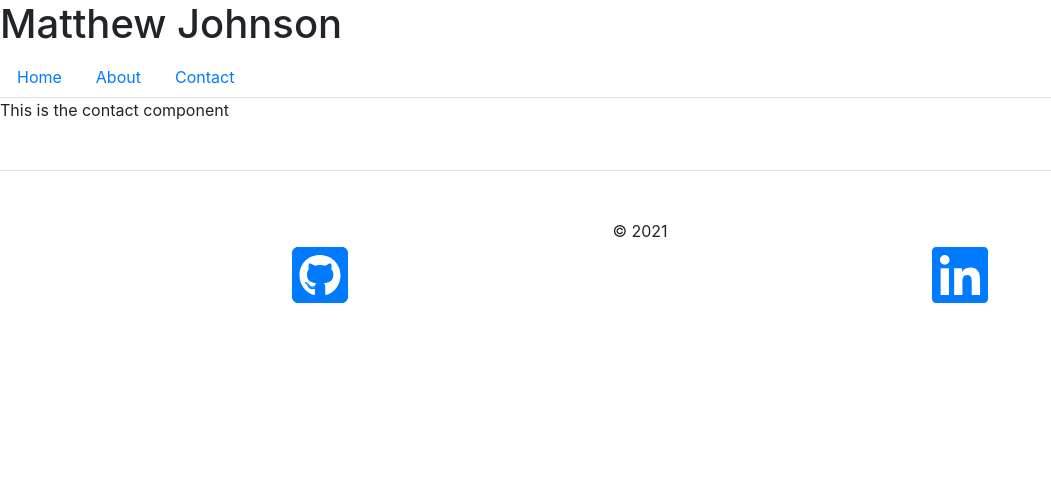
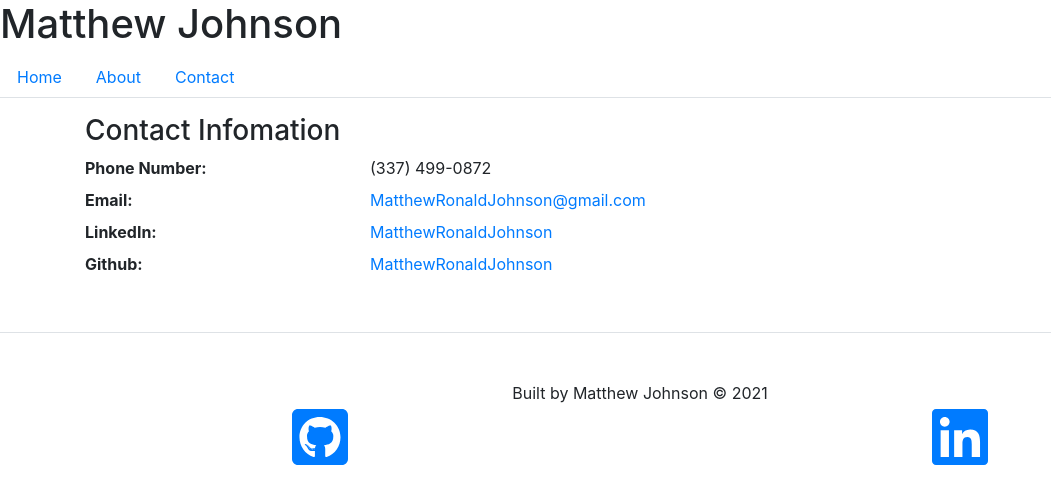
Before and after one commit to MatthewRonaldJohnson/Personal-Portfolio, a React (Create React App) app: page /Contact in a window 1280 px wide. Shown: the top 504 px of the page, without its empty margins (0-1051 px from the left). Built offline with nearby package versions, Linux system fonts and the light colour scheme.

Commit message:
filled out contact info and about pages

```diff
--- a/src/components/Footer/index.js
+++ b/src/components/Footer/index.js
@@ -5,7 +5,7 @@ export default function Footer() {
     return (
         <footer className="pt-4 my-md-5 pt-md-5 border-top container-fluid">
             <div className="text-center">
-                © 2021
+                Built by Matthew Johnson © 2021
             </div>
             <div className="row">
                 <div className="col text-center">
--- a/src/components/NavLink/index.js
+++ b/src/components/NavLink/index.js
@@ -7,7 +7,7 @@ export default function NavLink(props) {
         <li className="nav-item">
             <Link
                 to={props.address}
-                className={location.pathname === props.address ? "nav-link active" : "nav-link"}>
+                className={`nav-link ${location.pathname === props.address ? "active" : ""}`}>
                 {props.title}
             </Link>
         </li>
--- a/src/pages/About.js
+++ b/src/pages/About.js
@@ -1,5 +1,23 @@
-export default function About(){
+import { Link } from "react-router-dom";
+
+export default function About() {
     return (
-        <div>This is the about component</div>
+        <div className="container-lg my-3">
+
+            <h3>About Me</h3>
+            <div className="w-25 h-25">
+            <img className="img-thumbnail" src="./assets/MatthewJohnsonProfile.jpg"/>
+
+            </div>
+            <p>
+                I'm Matthew Johnson a Full Stack Web Developer applying love of problem solving and collaboration to build exciting applications for the web. I'm currently pursuing a certificate in Full Stack Web Development from the University of Arizona Coding Boot Camp. Strengths in teamwork, problem solving, and being adaptable.
+            </p>
+            <p>
+                I rely on my strong JavaScript fundamentals to quickly learn and inplement different technologies into my projects. I have worked with React, jQuery, Express, Node, Handlebars, Bootstrap, Sequelize, and Mongoose to build projects.
+            </p>
+            <p>
+                Looking for opportunites to apply my problem solving skills to tackle new challenges and continued learning. Please visit the <Link to="contact">contact page</Link>  if you wish to reach me.
+            </p>
+        </div>
     )
 }
--- a/src/pages/Contact.js
+++ b/src/pages/Contact.js
@@ -1,5 +1,32 @@
-export default function Home(){
+export default function Home() {
     return (
-        <div>This is the contact component</div>
+        <div className="container-lg my-3">
+            <h3>Contact Infomation</h3>
+            <dl className="row">
+                <dt className="col-sm-3">Phone Number:</dt>
+                <dd className="col-sm-9">(337) 499-0872</dd>
+
+                <dt className="col-sm-3">Email:</dt>
+                <dd className="col-sm-9">
+                    <a href="mailto: MatthewRonaldJohnson@gmail.com">
+                        MatthewRonaldJohnson@gmail.com
+                    </a>
+                </dd>
+
+                <dt className="col-sm-3">LinkedIn:</dt>
+                <dd className="col-sm-9">
+                    <a target="__blank" href="https://www.linkedin.com/in/matthewronaldjohnson/">
+                        MatthewRonaldJohnson
+                    </a>
+                </dd>
+
+                <dt className="col-sm-3">Github:</dt>
+                <dd className="col-sm-9">
+                    <a target="__blank" href="https://github.com/MatthewRonaldJohnson">
+                        MatthewRonaldJohnson
+                    </a>
+                </dd>
+            </dl>
+        </div>
     )
 }
--- a/src/pages/Home.js
+++ b/src/pages/Home.js
@@ -1,14 +1,18 @@
 import ProjectCard from "../components/ProjectCard"
 import projectsArr from "../projects.json";
+import { Link } from "react-router-dom";
 
 export default function Home() {
     return (
-        <div className="container-fluid my-3">
+        <div className="container-lg my-3">
             <section className="bio">
-                <h3>Bio</h3>
+                <h3>Projects</h3>
                 <p>
-                    This is my bio which I will fill out soon. It is just a short paragraph describing myself and what I am looking for.
-            </p>
+                    Thanks for visiting my portfolio. I'm Matthew Johnson a full stack web developer. Below are a few of the projects I've worked on. This website was built using React and Bootstrap.
+                </p>
+                <p>
+                    Please also check out the <Link to="about">about me</Link> and <Link to="contact">contact</Link> pages to read more about me and to get in touch.
+                </p>
             </section>
             <section className="projects row">
                 {projectsArr.map(project => {
```
Also changed, not shown: public/assets/MatthewJohnsonProfile.jpg (added).
